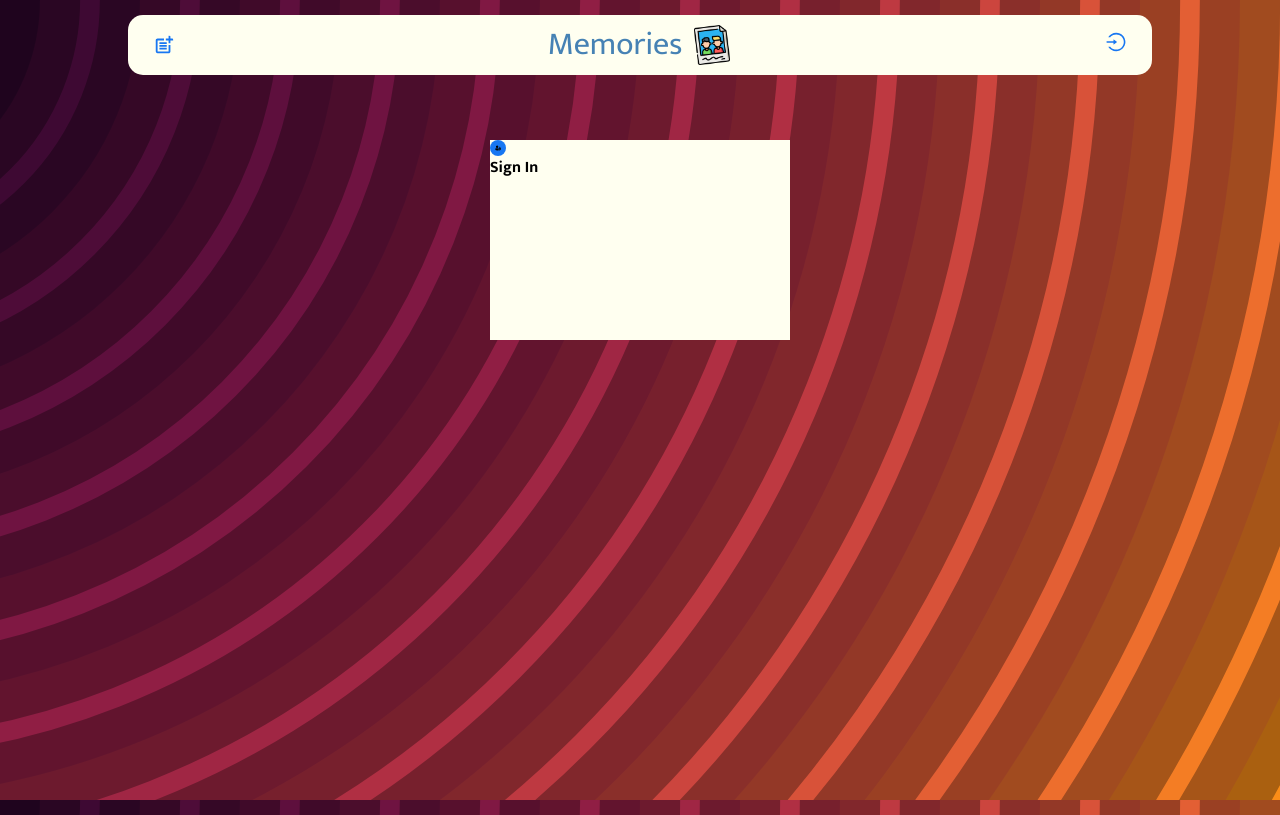
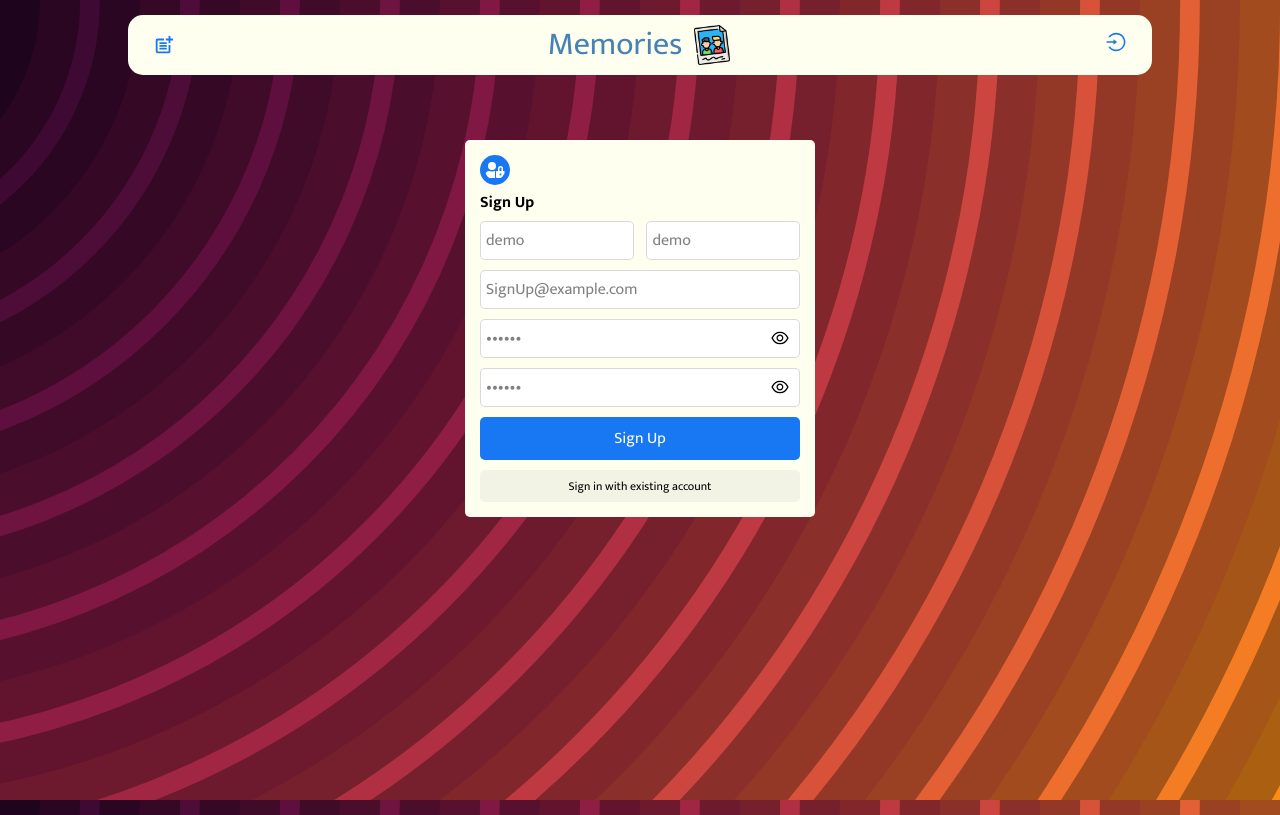
Before and after one commit to ZhouTian0716/zt-mern-solid, a React (Create React App) app in the folder client/: page /auth in a window 1280 px wide. Built offline with nearby package versions, Linux system fonts and the light colour scheme; no server answers.

Commit message:
how you write reusable password input component

```diff
--- /dev/null
+++ b/client/src/components/Forms/AuthForm.jsx
@@ -0,0 +1,132 @@
+import React, { useState } from "react";
+import { FaUserLock } from "react-icons/fa";
+
+import PasswordInput from "../../components/Input/PasswordInput";
+
+import classes from "./AuthForm.module.scss";
+const { flex_row, sign, auth_input } = classes;
+
+const AuthForm = () => {
+  const signUpDataInitial = {
+    first_name: "demo",
+    last_name: "demo",
+    email: "SignUp@example.com",
+    password: "123456",
+  };
+
+  const signInDataInitial = {
+    email: "Signin@example.com",
+    password: "",
+  };
+
+  const [hasAccount, setHasAccount] = useState(false);
+  const [signUpData, setSignUpData] = useState(signUpDataInitial);
+  const [signInData, setSignInData] = useState(signInDataInitial);
+  const [repeatPassword, setRepeatPassword] = useState("123456");
+
+  const handleSignIn = (e) => {
+    e.preventDefault();
+    console.log(signInData);
+  };
+
+  const handleSignUp = (e) => {
+    e.preventDefault();
+    // console.log(signUpData);
+    if (signUpData.password === repeatPassword) {
+      console.log("match");
+    } else {
+      console.log("not match");
+    }
+  };
+
+  const signUpNames = (
+    <div className={flex_row}>
+      <input
+        className={auth_input}
+        placeholder="First Name"
+        value={signUpData.first_name}
+        onChange={(e) => {
+          setSignUpData({ ...signUpData, first_name: e.target.value });
+        }}
+        required
+      />
+      <input
+        className={auth_input}
+        placeholder="Last Name"
+        value={signUpData.last_name}
+        onChange={(e) => {
+          setSignUpData({ ...signUpData, last_name: e.target.value });
+        }}
+        required
+      />
+    </div>
+  );
+
+  const emailSignUpInput = (
+    <input
+      className={auth_input}
+      placeholder="Email"
+      value={signUpData.email}
+      onChange={(e) => {
+        setSignUpData({ ...signUpData, email: e.target.value });
+      }}
+      required
+    />
+  );
+
+  const emailSignInInput = (
+    <input
+      className={auth_input}
+      placeholder="Email"
+      value={signInData.email}
+      onChange={(e) => {
+        setSignInData({ ...signInData, email: e.target.value });
+      }}
+      required
+    />
+  );
+
+  return (
+    <form onSubmit={hasAccount ? handleSignIn : handleSignUp}>
+      <FaUserLock className={sign} />
+      <h2>{hasAccount ? "Sign In" : "Sign Up"}</h2>
+      {!hasAccount && signUpNames}
+      {hasAccount ? emailSignInInput : emailSignUpInput}
+      {hasAccount ? (
+        <PasswordInput
+          isRepeat={false}
+          passwordState={signInData}
+          setPasswordState={setSignInData}
+        />
+      ) : (
+        <PasswordInput
+          isRepeat={false}
+          passwordState={signUpData}
+          setPasswordState={setSignUpData}
+        />
+      )}
+
+      {!hasAccount && (
+        <PasswordInput
+          isRepeat={true}
+          repeatPwdState={repeatPassword}
+          setRepeatPwdState={setRepeatPassword}
+        />
+      )}
+      <button type="submit" className="confirm_btn">
+        {hasAccount ? "Sign In" : "Sign Up"}
+      </button>
+      <button
+        type="button"
+        className="secondary_btn"
+        onClick={() => {
+          setHasAccount((prev) => !prev);
+        }}
+      >
+        {hasAccount ? "Create New Account" : "Sign in with existing account"}
+      </button>
+    </form>
+  );
+};
+
+export default AuthForm;
--- /dev/null
+++ b/client/src/components/Forms/AuthForm.module.scss
@@ -0,0 +1,52 @@
+@use "../../styles/mixin.scss" as mixin;
+
+.flex_row {
+  display: flex;
+  justify-content: space-between;
+  input {
+    width: 48%;
+  }
+}
+
+form {
+  margin-top: 50px;
+  width: 350px;
+  padding: 15px;
+  border-radius: 5px;
+  background-color: mixin.$color-theme;
+  display: flex;
+  flex-direction: column;
+  gap: 10px;
+  .sign {
+    color: white;
+    font-size: 30px;
+    padding: 5px;
+    border-radius: 50%;
+    background-color: mixin.$color-blue;
+  }
+}
+
+.auth_input {
+  padding: 5px;
+  border-radius: 5px;
+  color: rgba(128, 128, 128, 1);
+  border: 1px solid rgba(128, 128, 128, 0.3);
+  &:focus {
+    outline: none;
+    border: 1px solid mixin.$color-blue;
+  }
+}
+
+.password_container {
+  position: relative;
+  input{
+    width: 100%;
+  }
+}
+.password_toggle_btn {
+  position: absolute;
+  top:9px;
+  right:10px;
+  font-size:20px;
+  cursor: pointer;
+}
--- /dev/null
+++ b/client/src/components/Input/PasswordInput.jsx
@@ -0,0 +1,65 @@
+import React, { useState } from "react";
+import { AiOutlineEye, AiOutlineEyeInvisible } from "react-icons/ai";
+
+import classes from "./PasswordInput.module.scss";
+const { auth_input, password_container, password_toggle_btn } = classes;
+
+const PasswordInput = ({
+  passwordState,
+  setPasswordState,
+  isRepeat,
+  repeatPwdState,
+  setRepeatPwdState,
+}) => {
+  const isRepeatPassword = isRepeat;
+  const [inputType, setInputType] = useState("password");
+  const [passwordReveal, setPasswordReveal] = useState(false);
+
+  return (
+    <div className={password_container}>
+      {isRepeatPassword ? (
+        <input
+          className={auth_input}
+          placeholder="Password"
+          value={repeatPwdState}
+          type={inputType}
+          onChange={(e) => {
+            setRepeatPwdState(e.target.value);
+          }}
+          required
+        />
+      ) : (
+        <input
+          className={auth_input}
+          placeholder="Password"
+          value={passwordState.password}
+          type={inputType}
+          onChange={(e) => {
+            setPasswordState({ ...passwordState, password: e.target.value });
+          }}
+          required
+        />
+      )}
+
+      {passwordReveal ? (
+        <AiOutlineEyeInvisible
+          className={password_toggle_btn}
+          onClick={() => {
+            setInputType("password");
+            setPasswordReveal((prev) => !prev);
+          }}
+        />
+      ) : (
+        <AiOutlineEye
+          className={password_toggle_btn}
+          onClick={() => {
+            setInputType("text");
+            setPasswordReveal((prev) => !prev);
+          }}
+        />
+      )}
+    </div>
+  );
+};
+
+export default PasswordInput;
--- /dev/null
+++ b/client/src/components/Input/PasswordInput.module.scss
@@ -0,0 +1,27 @@
+@use "../../styles//mixin.scss" as mixin;
+
+
+.auth_input {
+    padding: 5px;
+    border-radius: 5px;
+    color: rgba(128, 128, 128, 1);
+    border: 1px solid rgba(128, 128, 128, 0.3);
+    &:focus {
+      outline: none;
+      border: 1px solid mixin.$color-blue;
+    }
+  }
+
+  .password_container {
+    position: relative;
+    input{
+      width: 100%;
+    }
+  }
+  .password_toggle_btn {
+    position: absolute;
+    top:9px;
+    right:10px;
+    font-size:20px;
+    cursor: pointer;
+  }
--- a/client/src/components/Modals/PostModal.jsx
+++ b/client/src/components/Modals/PostModal.jsx
@@ -33,7 +33,7 @@ const {
   img_dialog,
   functions,
   addOns,
-  post_btn,
+
   add_from_device,
   photo_area,
   cancel_btn,
@@ -159,7 +159,7 @@ const PostModal = () => {
           <HiOutlineDotsHorizontal />
         </span>
       </div>
-      <button className={post_btn} type="submit">
+      <button className="confirm_btn" type="submit">
         Post
       </button>
       {/* <button type="button" disabled>Click Me!</button> */}
--- a/client/src/components/Modals/PostModal.module.scss
+++ b/client/src/components/Modals/PostModal.module.scss
@@ -146,17 +146,17 @@
   }
 }
 
-.post_btn {
-  padding: 8px 10px;
-  border-radius: 5px;
-  border: none;
-  background-color: mixin.$color-blue;
-  color: white;
-  cursor: pointer;
-  &:hover {
-    background-color: #1876f29d;
-  }
-}
+// .post_btn {
+//   padding: 8px 10px;
+//   border-radius: 5px;
+//   border: none;
+//   background-color: mixin.$color-blue;
+//   color: white;
+//   cursor: pointer;
+//   &:hover {
+//     background-color: #1876f29d;
+//   }
+// }
 
 textarea {
   resize: none;
--- a/client/src/pages/Auth/Auth.jsx
+++ b/client/src/pages/Auth/Auth.jsx
@@ -1,12 +1,14 @@
 import React from "react";
-import { FaUserLock } from "react-icons/fa";
+import AuthForm from "../../components/Forms/AuthForm";
+import classes from "./Auth.module.scss";
+const { container } = classes;
 
-
-import classes from "./Auth.module.scss";
-
-const { auth_container,sign } = classes;
 const Auth = () => {
-  return <div className={auth_container}><form action=""><FaUserLock className={classes.sign}/><h2>Sign In</h2></form></div>;
+  return (
+    <div className={container}>
+      <AuthForm />
+    </div>
+  );
 };
 
 export default Auth;
--- a/client/src/pages/Auth/Auth.module.scss
+++ b/client/src/pages/Auth/Auth.module.scss
@@ -1,17 +1,4 @@
-@use '../../styles/mixin.scss' as mixin;
-
-.auth_container {
+.container {
   display: flex;
   justify-content: center;
-  .sign{
-    padding:5px;
-    border-radius:50%;
-    background-color:mixin.$color-blue;
-  }
-  form {
-    margin-top: 50px;
-    height: 200px;
-    width: 300px;
-    background-color: ivory;
-  }
 }
--- /dev/null
+++ b/client/src/styles/feature.scss
@@ -0,0 +1,25 @@
+@use "./mixin.scss" as mixin;
+
+.confirm_btn {
+  padding: 8px 10px;
+  border-radius: 5px;
+  border: none;
+  background-color: mixin.$color-blue;
+  color: white;
+  cursor: pointer;
+  &:hover {
+    background-color: #1876f29d;
+  }
+}
+
+.secondary_btn {
+  font-size: 12px;
+  padding: 6px 10px;
+  border-radius: 5px;
+  border: none;
+  background-color: mixin.$color-grey-light;
+  cursor: pointer;
+  &:hover {
+    background-color: mixin.$color-grey;
+  }
+}
--- a/client/src/styles/globals.scss
+++ b/client/src/styles/globals.scss
@@ -1,5 +1,6 @@
 @use "./mixin.scss" as mixin;
 @import "./reset.scss";
+@import "./feature.scss";
 @import url("https://fonts.googleapis.com/css2?family=Mukta:wght@200;300;400;500;600;700&family=Noto+Sans+SC:wght@300;400;500;700&display=swap");
 
 body {
--- a/client/src/styles/mixin.scss
+++ b/client/src/styles/mixin.scss
@@ -1,11 +1,10 @@
-
-
-
 $color-blue: #1877f2;
+$color-grey-light: rgba(128, 128, 128, 0.1);
+$color-grey: rgba(128, 128, 128, 0.3);
 $color-theme: ivory;
 
-$english-font:'Mukta';
-$chinese-font:'Noto+Sans+SC';
+$english-font: "Mukta";
+$chinese-font: "Noto+Sans+SC";
 
 @mixin mobile {
   @media only screen and (max-width: 375px) {
```
